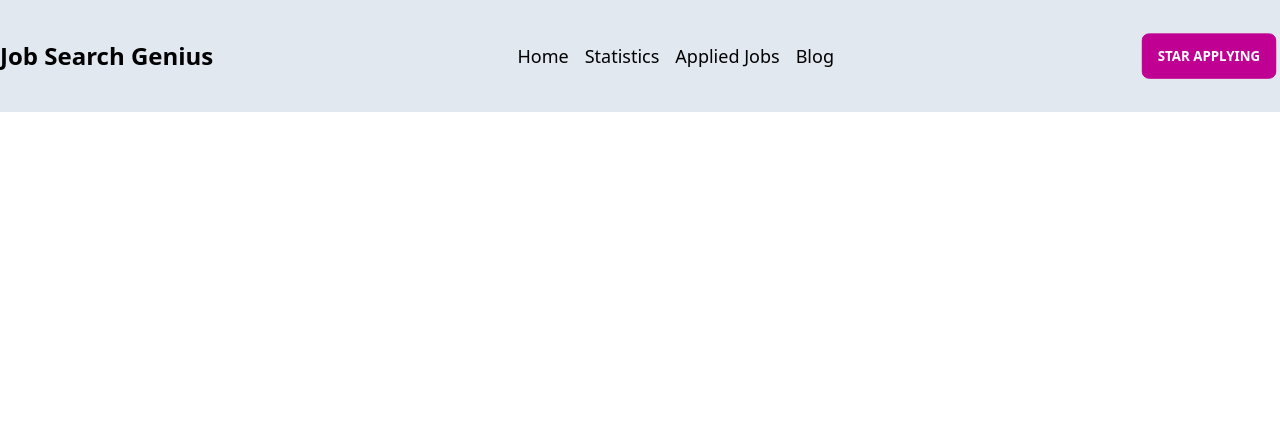
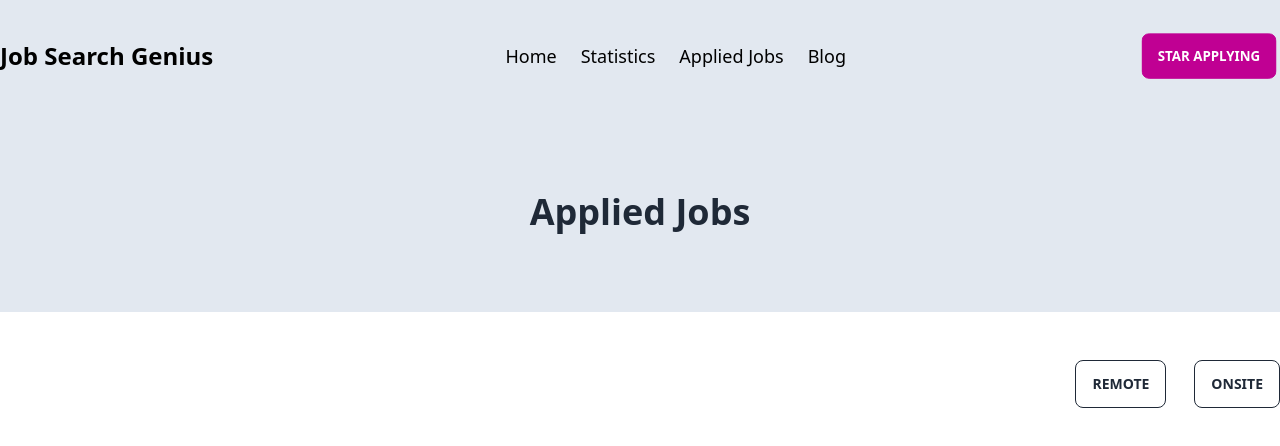
Before and after one commit to Rayhanali-dev/carrer-hub, a React (Vite) app: page /apply in a window 1280 px wide. Shown: the top 446 px of the page. Built offline with nearby package versions, Linux system fonts and the light colour scheme.

Commit message:
customize header and appliedjobs components

```diff
--- a/src/components/AppliedJobs/AppliedJobs.jsx
+++ b/src/components/AppliedJobs/AppliedJobs.jsx
@@ -6,15 +6,8 @@ const AppliedJobs = ({ jobs }) => {
     const { job_title, company_name, company_img, location, salary, employment_time, employment_type, id } = jobs
     return (
         <div>
-            <div className='bg-slate-200'>
-                <h4 className='text-4xl font-bold text-center py-20'>Applied Jobs</h4>
-            </div>
-            <div className='max-w-7xl mx-auto text-right mt-12'>
-                <button className='btn btn-outline mr-7'>Remote</button>
-                <button className='btn btn-outline'>Onsite</button>
-            </div>
             <div className='max-w-7xl mx-auto'>
-                <div className='flex justify-between items-center border border-gray-400 p-6 my-10'>
+                <div className='flex justify-between items-center border rounded-lg border-gray-400 p-6 my-10'>
                     <div className='flex gap-4 items-center'>
                         <div className='w-48 h-16'>
                             <img className='w-full h-full' src={company_img} alt="company-img" />
--- a/src/components/Apply/Apply.jsx
+++ b/src/components/Apply/Apply.jsx
@@ -20,6 +20,13 @@ const Apply = () => {
     console.log(applyJob);
     return (
         <div>
+            <div className='bg-slate-200'>
+                <h4 className='text-4xl font-bold text-center py-20'>Applied Jobs</h4>
+            </div>
+            <div className='max-w-7xl mx-auto text-right mt-12'>
+                <button className='btn btn-outline mr-7'>Remote</button>
+                <button className='btn btn-outline'>Onsite</button>
+            </div>
             {
                 applyJob?.map(jobs => <AppliedJobs jobs={jobs} key={jobs.id}></AppliedJobs>)
             }
--- a/src/components/Header/Header.jsx
+++ b/src/components/Header/Header.jsx
@@ -15,7 +15,7 @@ const Header = () => {
                         open ? <Bars3Icon className='w-6 h-6'></Bars3Icon> : <XMarkIcon className='w-6 h-6'></XMarkIcon>
                     }
                 </div>
-                <div className={` flex flex-col md:flex-row md:gap-4 gap-3 p-8 lg:p-0 bg-slate-300 md:bg-transparent duration-500 absolute md:static ${open ? '-top-72 right-5' : 'top-20 right-5'}`}>
+                <div className={` flex flex-col md:flex-row md:gap-6 gap-3 p-8 lg:p-0 bg-slate-300 md:bg-transparent md:duration-0 duration-500 absolute md:static ${open ? '-top-72 right-5' : 'top-20 right-5'}`}>
                     <Link className="text-black text-[18px] font-medium" to={`/`}>Home</Link>
                     <Link className="text-black text-[18px] font-medium" to={`/statistics`}>Statistics</Link>
                     <Link className="text-black text-[18px] font-medium" to={`/apply`}>Applied Jobs</Link>
```
